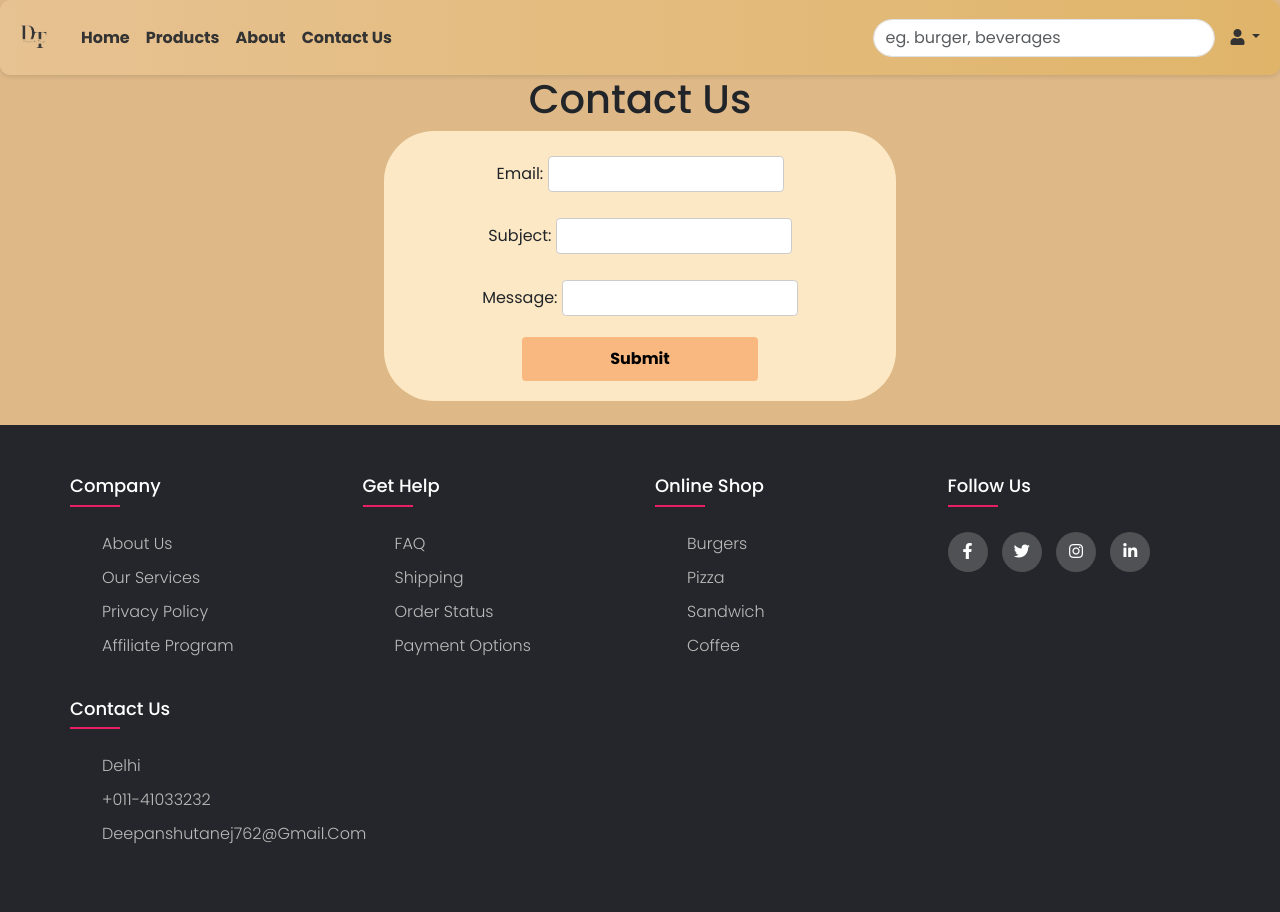
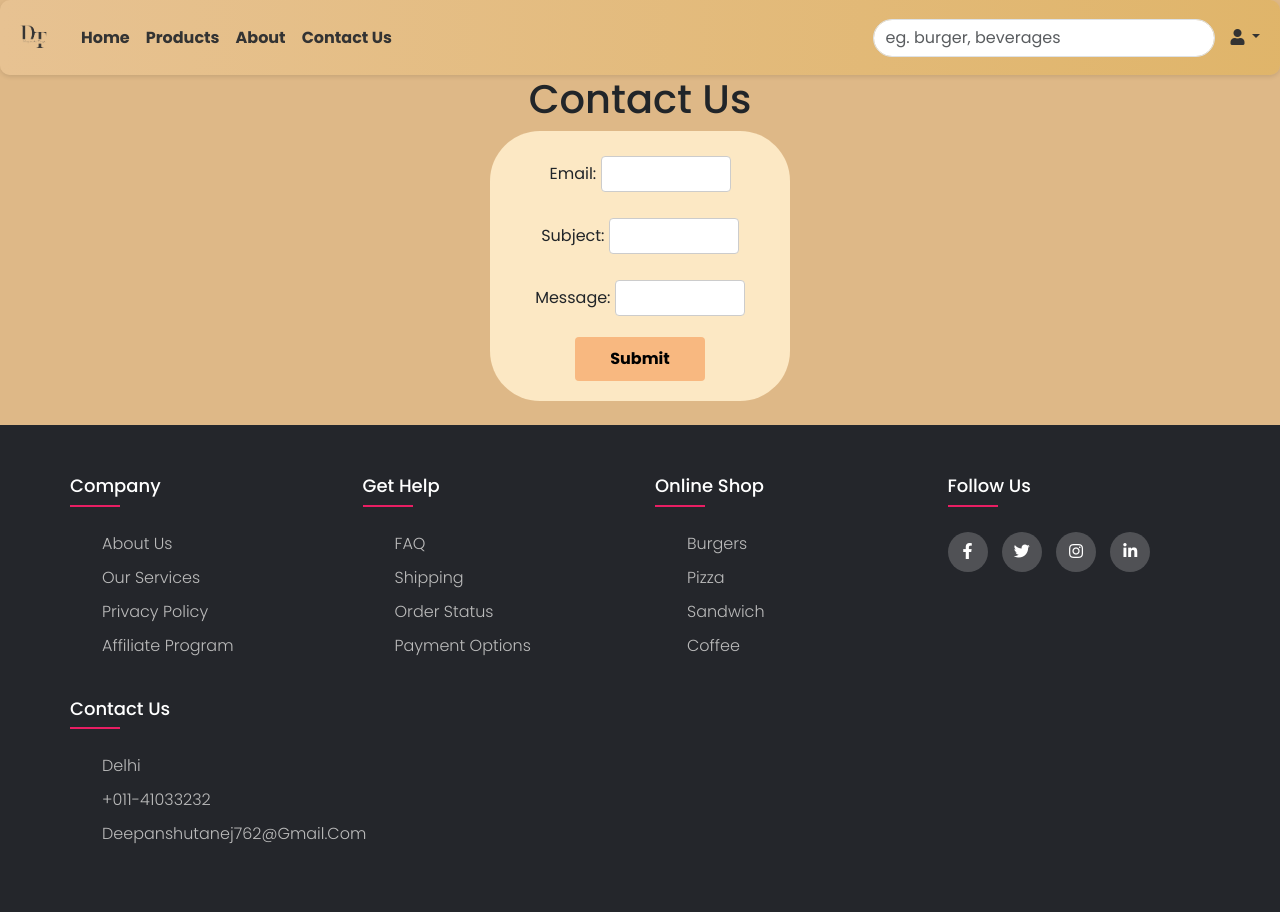
Before and after one commit to Taneja12/qwick, a Django app: page /contactus in a window 1280 px wide. Run offline with Django 5.2, Linux system fonts and the light colour scheme.

Commit message:
changes in contact us page

```diff
--- a/app1/templates/app1/contactus.html
+++ b/app1/templates/app1/contactus.html
@@ -34,7 +34,7 @@
     <h1 tyle="background-color: burlywood; margin-top: 30px;">Contact Us</h1>
   </div>
 
-  <div class="container text-center" style="background-color: rgb(252, 232, 196);width: 40%;border-radius: 50px;height: 270px;display: flexbox;padding: 20px;">
+  <div class="container text-center" style="background-color: rgb(252, 232, 196);width: 300px;border-radius: 50px;height: 270px;display: flexbox;padding: 20px;">
     <form action="contactus/add_record" method="post" style="display: flex; flex-direction: column;">
       {% csrf_token %}
       {{ form.as_p}}
```
Also changed, not shown: db.sqlite3. Lines whose indentation alone changed are shown as unchanged.
